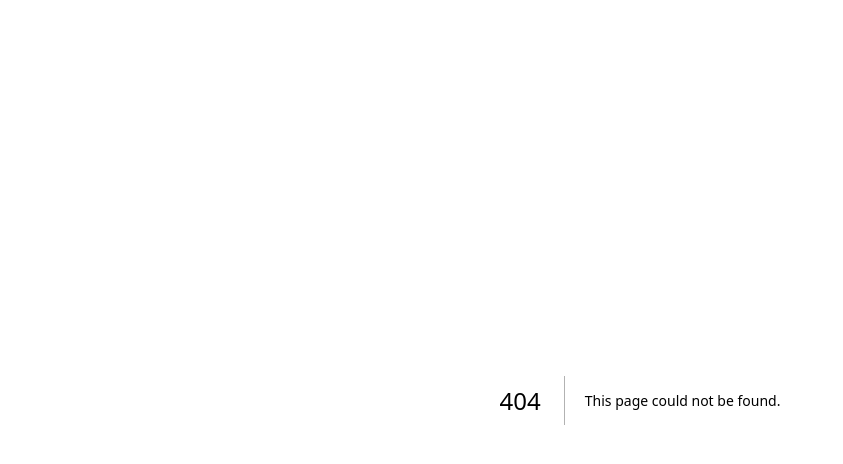
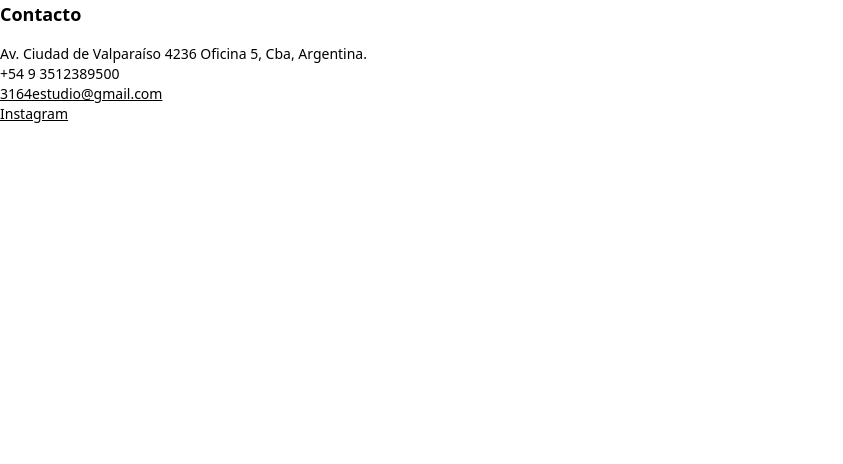
Before and after one commit to lalipognante/portfolio-3164-estudio, a Next.js app: page /contact in a window 1280 px wide. Before the commit this address had no page. Shown: the top 464 px of the page, without its empty margins (0-843 px from the left). Built offline with nearby package versions, Linux system fonts and the light colour scheme.

Commit message:
Add files via upload

```diff
--- /dev/null
+++ b/app/about/page.tsx
@@ -0,0 +1,16 @@
+
+export default function AboutPage() {
+  return (
+    <section className="max-w-2xl text-sm leading-relaxed">
+      <h2 className="text-lg font-semibold mb-4">Sobre el estudio</h2>
+      <p>
+        31 64 estudio es oficina de arquitectura fundada en 2024 en Córdoba Capital, Argentina,
+        comprometida con el diseño de espacios habitables y su relación con el entorno. Su nombre responde a las
+        coordenadas geográficas 31° sur y 64° oeste, haciendo del contexto una reflexión primordial e ineludible.
+      </p>
+      <p className="mt-4">
+        Abordamos el proceso arquitectónico en todas sus etapas con una búsqueda del manejo de la técnica y conscientes del paso del tiempo en el objeto construido. Creemos en la necesaria integridad entre programa, forma y contexto. La sensibilidad hacia el ser humano, pero también en los mecanismos de construcción con el anhelo de dominar el arte de construir.
+      </p>
+    </section>
+  );
+}
--- /dev/null
+++ b/app/contact/page.tsx
@@ -0,0 +1,20 @@
+
+export default function ContactPage() {
+  return (
+    <section className="max-w-2xl text-sm">
+      <h2 className="text-lg font-semibold mb-4">Contacto</h2>
+      <p>Av. Ciudad de Valparaíso 4236 Oficina 5, Cba, Argentina.</p>
+      <p>+54 9 3512389500</p>
+      <p>
+        <a href="mailto:3164estudio@gmail.com" className="underline">
+          3164estudio@gmail.com
+        </a>
+      </p>
+      <p>
+        <a href="https://instagram.com" className="underline" target="_blank">
+          Instagram
+        </a>
+      </p>
+    </section>
+  );
+}
--- /dev/null
+++ b/app/team/page.tsx
@@ -0,0 +1,13 @@
+
+export default function TeamPage() {
+  return (
+    <section className="max-w-2xl text-sm">
+      <h2 className="text-lg font-semibold mb-4">Equipo de trabajo</h2>
+      <ul className="list-disc list-inside">
+        <li>De Biasi Ignacio</li>
+        <li>Pognante Mariano</li>
+        <li>Taravella Francisco</li>
+      </ul>
+    </section>
+  );
+}
```
